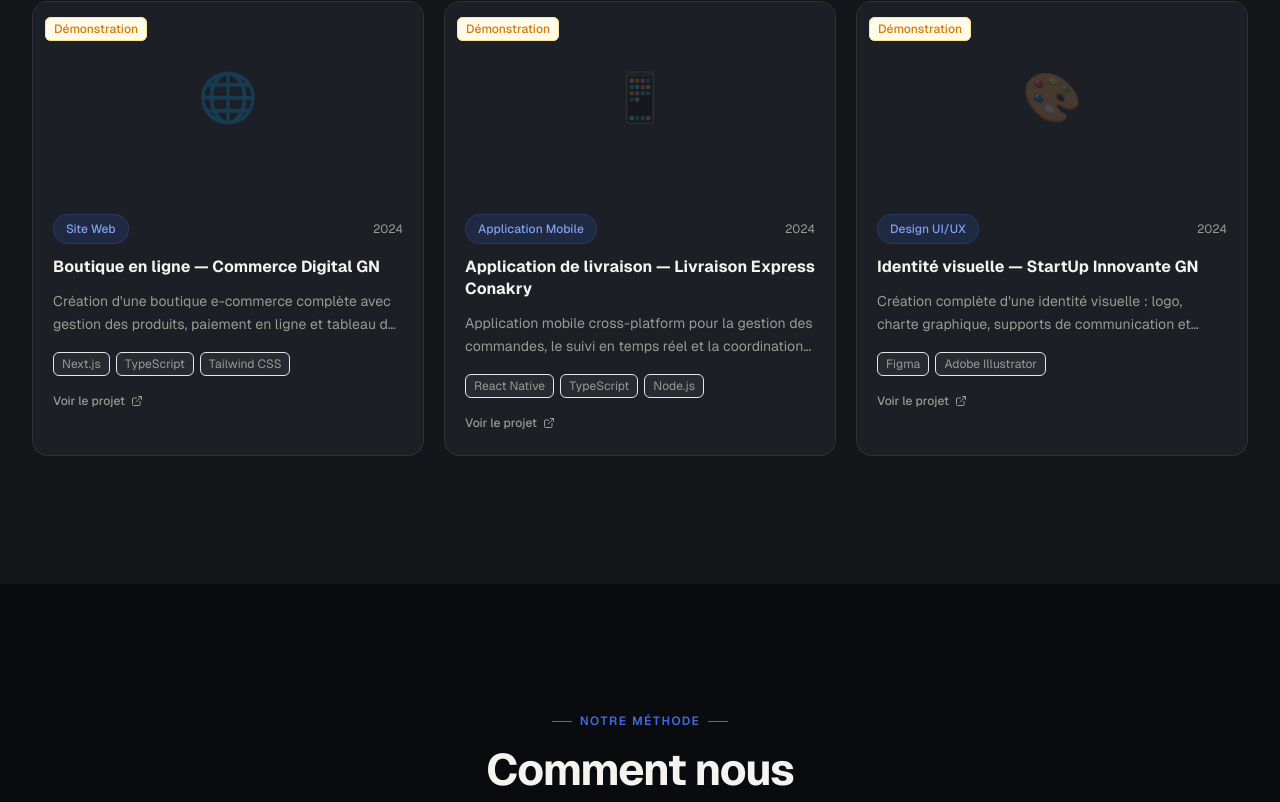
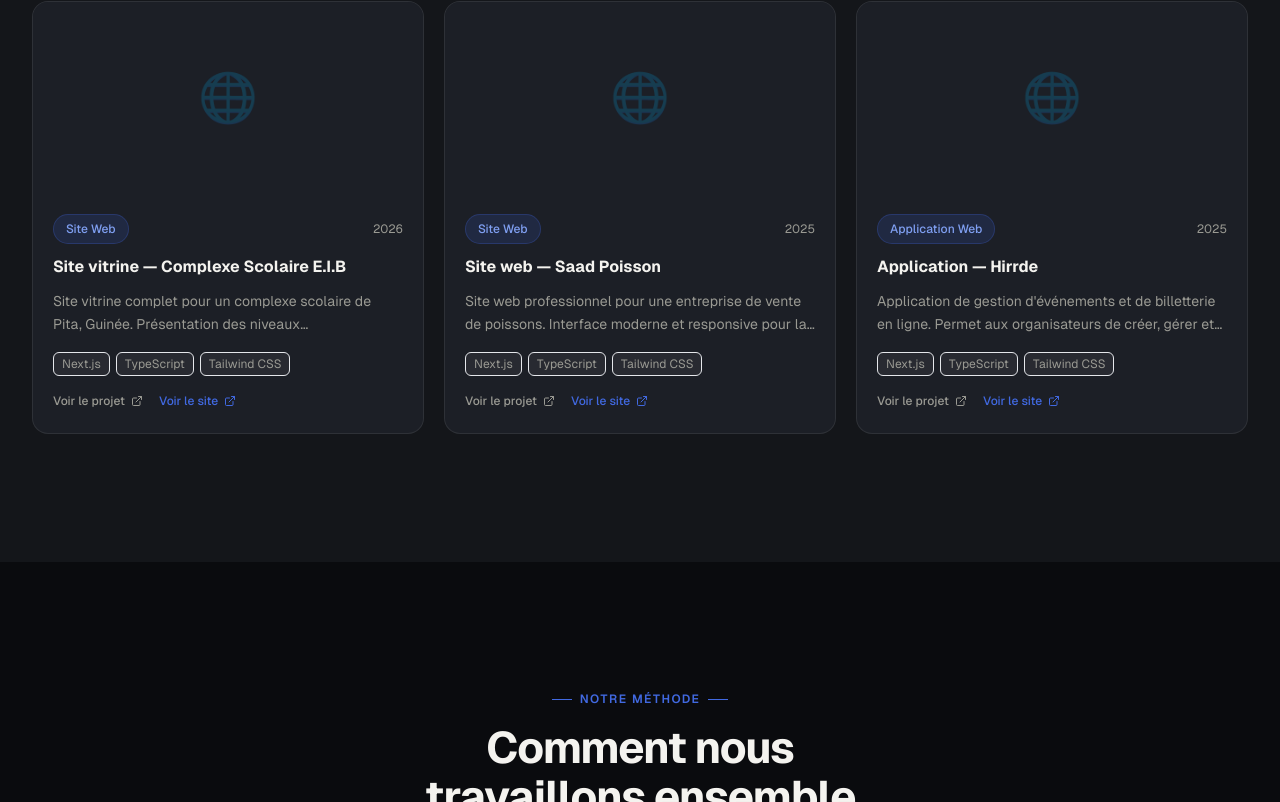
Before and after one commit to Barry-webdev/Seedly, a Next.js app in the folder Frontend/: page / in a window 1280 px wide. Shown: the part 3475-4277 px from the top of the page. Built offline with nearby package versions, Linux system fonts and the light colour scheme.

Commit message:
feat: ajout vrais projets EIB, Saad Poisson, Hirrde avec liens live

```diff
--- a/Frontend/components/sections/home/ProjectsSection.tsx
+++ b/Frontend/components/sections/home/ProjectsSection.tsx
@@ -74,6 +74,17 @@ export const ProjectsSection: React.FC = () => {
                     Voir le projet
                     <ExternalLink className="w-3 h-3" aria-hidden="true" />
                   </Link>
+                  {project.liveUrl && (
+                    <a
+                      href={project.liveUrl}
+                      target="_blank"
+                      rel="noopener noreferrer"
+                      className="inline-flex items-center gap-1.5 text-xs font-medium text-[#4169E1] hover:text-[#7F9FF1] transition-colors pt-1 ml-4"
+                    >
+                      Voir le site
+                      <ExternalLink className="w-3 h-3" aria-hidden="true" />
+                    </a>
+                  )}
                 </div>
               </article>
             ))}
--- a/Frontend/data/projects.ts
+++ b/Frontend/data/projects.ts
@@ -9,109 +9,78 @@ import type { Project } from "@/types";
 export const projects: Project[] = [
   {
     id: "proj-001",
-    slug: "boutique-digital-gn",
-    title: "Boutique en ligne — Commerce Digital GN",
-    client: "Commerce Digital GN",
+    slug: "eib-school",
+    title: "Site vitrine — Complexe Scolaire E.I.B",
+    client: "Complexe Scolaire Privé Elhadj Ibrahima Barry",
     category: "web",
     categoryLabel: "Site Web",
     shortDescription:
-      "Création d'une boutique e-commerce complète avec gestion des produits, paiement en ligne et tableau de bord administrateur.",
-    coverImage: "/images/projects/placeholder-web.svg",
+      "Site vitrine complet pour un complexe scolaire de Pita, Guinée. Présentation des niveaux d'enseignement, actualités, inscriptions en ligne et galerie photos.",
+    description:
+      "Conception et développement du site officiel du Complexe Scolaire Privé Elhadj Ibrahima Barry (E.I.B), établissement d'excellence accueillant plus de 1000 élèves de la maternelle à l'École Professionnelle de la Santé.",
+    context: "L'E.I.B est un établissement scolaire privé fondé en 2013 à Pita, en République de Guinée. Il avait besoin d'une présence digitale professionnelle pour renforcer sa visibilité et faciliter les inscriptions.",
+    solution: "Développement d'un site Next.js moderne avec gestion de contenu (Sanity CMS), optimisation SEO, formulaire de contact et système d'actualités dynamique.",
+    results: [
+      "Présence en ligne professionnelle pour l'établissement",
+      "Gestion autonome des actualités via CMS",
+      "Processus d'inscription simplifié en ligne",
+      "Visibilité accrue auprès des familles de la région",
+    ],
+    technologies: [
+      { name: "Next.js" },
+      { name: "TypeScript" },
+      { name: "Tailwind CSS" },
+      { name: "Sanity CMS" },
+    ],
+    coverImage: "/images/projects/eib.png",
+    featured: true,
+    year: 2026,
+    isDemo: false,
+    liveUrl: "https://www.eib-school.com",
+  },
+  {
+    id: "proj-002",
+    slug: "saad-poisson",
+    title: "Site web — Saad Poisson",
+    client: "Saad Poisson",
+    category: "web",
+    categoryLabel: "Site Web",
+    shortDescription:
+      "Site web professionnel pour une entreprise de vente de poissons. Interface moderne et responsive pour la présentation des produits et services.",
+    description:
+      "Création d'un site vitrine professionnel pour Saad Poisson, entreprise spécialisée dans la vente de poissons. Le site présente les produits, les services et facilite la prise de contact avec les clients.",
     technologies: [
       { name: "Next.js" },
       { name: "TypeScript" },
       { name: "Tailwind CSS" },
     ],
+    coverImage: "/images/projects/saad.png",
     featured: true,
-    year: 2024,
-    isDemo: true,
-  },
-  {
-    id: "proj-002",
-    slug: "app-livraison-conakry",
-    title: "Application de livraison — Livraison Express Conakry",
-    client: "Livraison Express",
-    category: "mobile",
-    categoryLabel: "Application Mobile",
-    shortDescription:
-      "Application mobile cross-platform pour la gestion des commandes, le suivi en temps réel et la coordination des livreurs.",
-    coverImage: "/images/projects/placeholder-mobile.svg",
-    technologies: [
-      { name: "React Native" },
-      { name: "TypeScript" },
-      { name: "Node.js" },
-    ],
-    featured: true,
-    year: 2024,
-    isDemo: true,
+    year: 2025,
+    isDemo: false,
+    liveUrl: "https://www.saadpoisson.com",
   },
   {
     id: "proj-003",
-    slug: "identite-visuelle-startup",
-    title: "Identité visuelle — StartUp Innovante GN",
-    client: "StartUp Innovante GN",
-    category: "design",
-    categoryLabel: "Design UI/UX",
+    slug: "hirrde",
+    title: "Application — Hirrde",
+    client: "Hirrde",
+    category: "web",
+    categoryLabel: "Application Web",
     shortDescription:
-      "Création complète d'une identité visuelle : logo, charte graphique, supports de communication et design system.",
-    coverImage: "/images/projects/placeholder-design.svg",
-    technologies: [
-      { name: "Figma" },
-      { name: "Adobe Illustrator" },
-    ],
-    featured: true,
-    year: 2024,
-    isDemo: true,
-  },
-  {
-    id: "proj-004",
-    slug: "site-institutionnel-pme",
-    title: "Site institutionnel — PME Services Pro",
-    client: "PME Services Pro",
-    category: "web",
-    categoryLabel: "Site Web",
-    shortDescription:
-      "Refonte complète d'un site vitrine professionnel pour une PME locale avec optimisation SEO et formulaire de contact.",
-    coverImage: "/images/projects/placeholder-web.svg",
+      "Application de gestion d'événements et de billetterie en ligne. Permet aux organisateurs de créer, gérer et vendre des billets pour leurs événements.",
+    description:
+      "Développement d'une plateforme web complète de gestion d'événements et de billetterie en ligne. Les organisateurs peuvent créer leurs événements, gérer les ventes de billets et suivre leurs participants de façon simple et moderne.",
     technologies: [
       { name: "Next.js" },
+      { name: "TypeScript" },
       { name: "Tailwind CSS" },
     ],
-    featured: false,
-    year: 2024,
-    isDemo: true,
-  },
-  {
-    id: "proj-005",
-    slug: "strategie-social-media",
-    title: "Stratégie social media — Restaurant Le Palmier",
-    client: "Restaurant Le Palmier",
-    category: "marketing",
-    categoryLabel: "Marketing Digital",
-    shortDescription:
-      "Développement d'une stratégie de contenu et gestion des réseaux sociaux pour un restaurant à Conakry.",
-    coverImage: "/images/projects/placeholder-marketing.svg",
-    featured: false,
-    year: 2024,
-    isDemo: true,
-  },
-  {
-    id: "proj-006",
-    slug: "app-gestion-stocks",
-    title: "Application de gestion — GestiStock Pro",
-    client: "GestiStock Pro",
-    category: "mobile",
-    categoryLabel: "Application Mobile",
-    shortDescription:
-      "Application mobile de gestion des stocks et des commandes pour les commerçants et les petites entreprises.",
-    coverImage: "/images/projects/placeholder-mobile.svg",
-    technologies: [
-      { name: "Flutter" },
-      { name: "Firebase" },
-    ],
-    featured: false,
-    year: 2024,
-    isDemo: true,
+    coverImage: "/images/projects/hirrde.png",
+    featured: true,
+    year: 2025,
+    isDemo: false,
+    liveUrl: "https://hirrde.vercel.app",
   },
 ];
 
--- a/Frontend/types/index.ts
+++ b/Frontend/types/index.ts
@@ -65,6 +65,7 @@ export interface Project {
   shortDescription: string;
   description?: string;
   coverImage: string;
+  liveUrl?: string;
   images?: string[];
   technologies?: ProjectTech[];
   context?: string;
```
